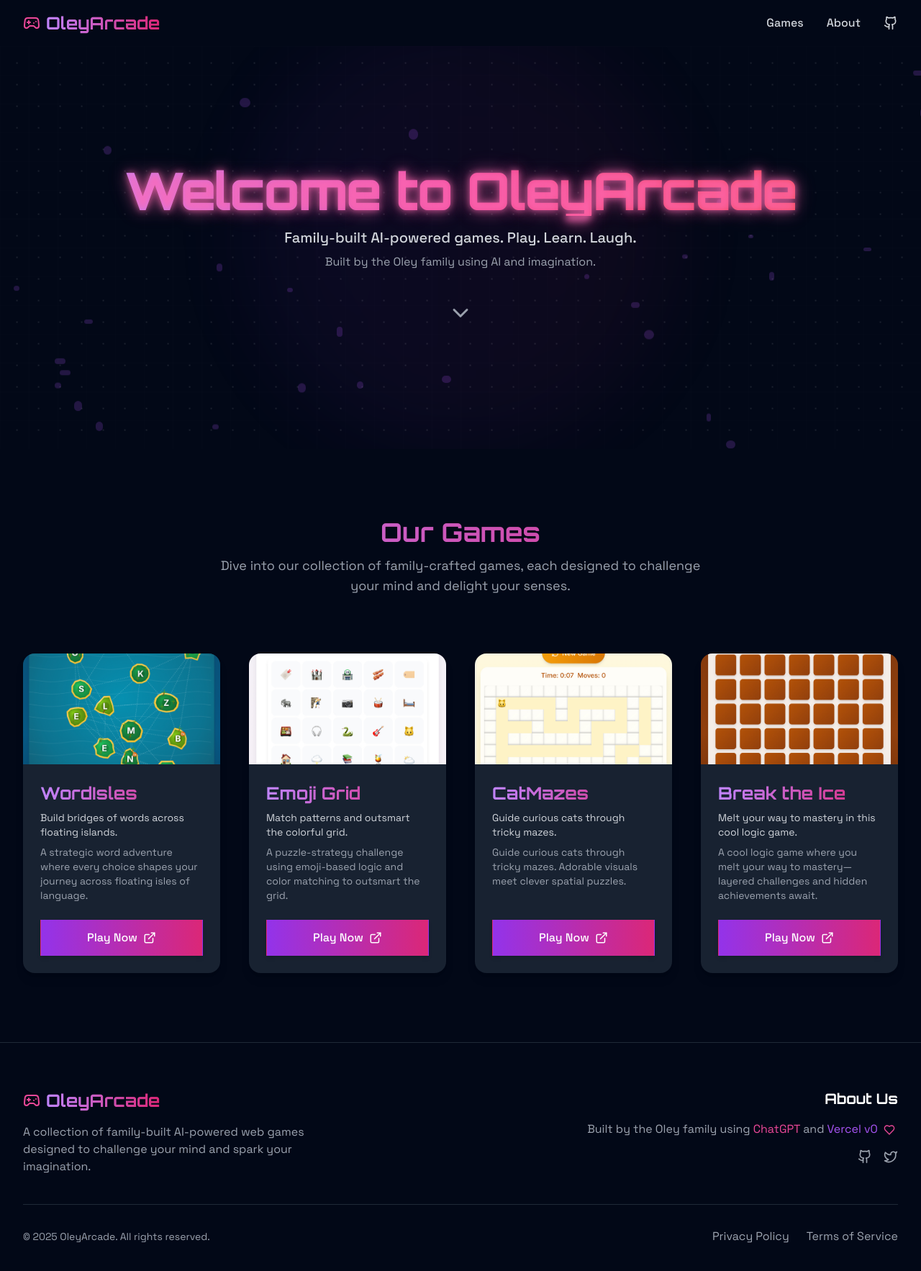
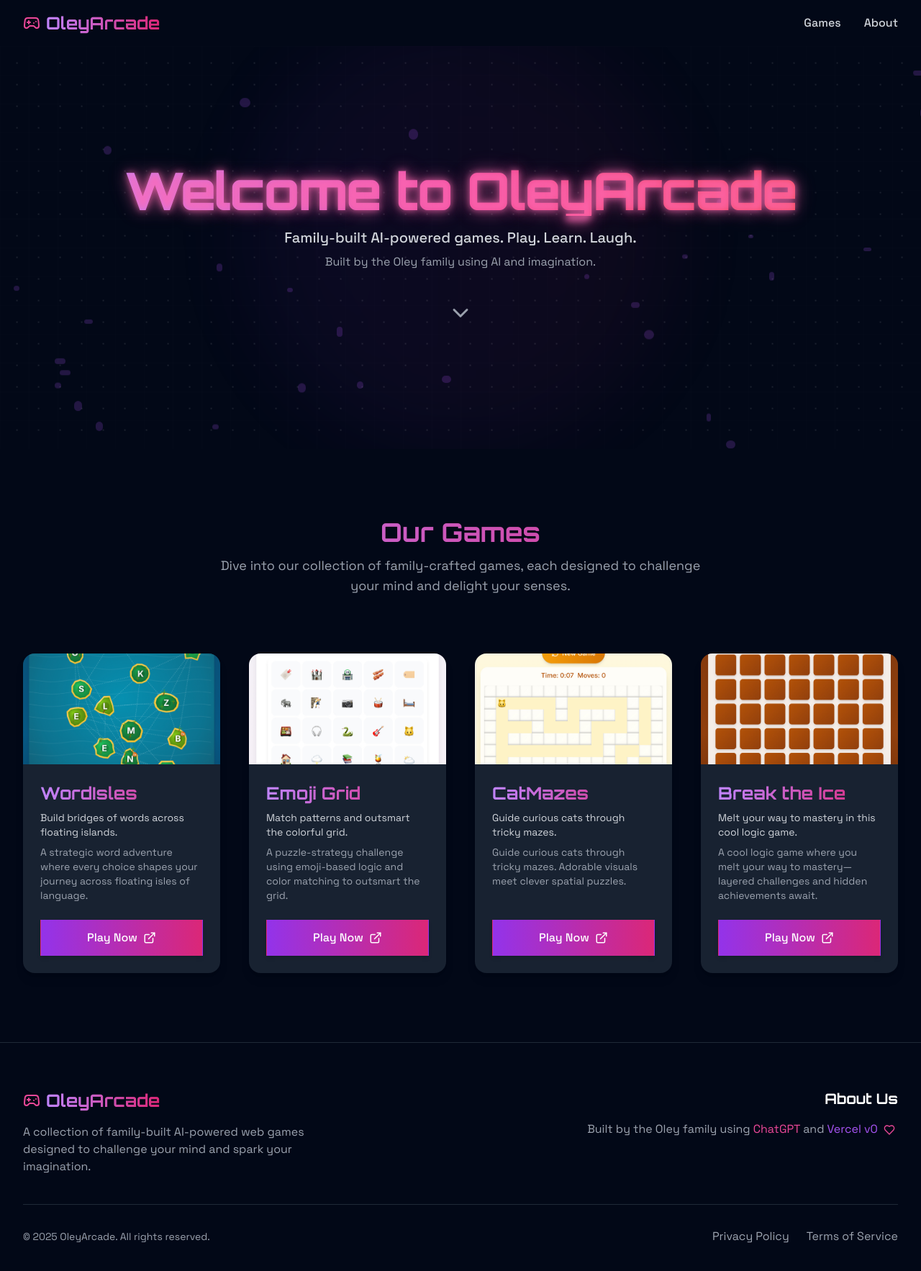
Before and after one commit to cao825/oley-arcade, a Next.js app: page / in a window 1280 px wide. Shown: the top 1766 px of the page at 72% size. Built offline with nearby package versions, Linux system fonts and the light colour scheme.

Commit message:
refactor: remove GitHub and Twitter links from website
Update Navbar and Footer to remove social media links.

Co-authored-by: Craig Oley <4397075+cao825@users.noreply.github.com>

```diff
--- a/components/footer.tsx
+++ b/components/footer.tsx
@@ -1,4 +1,4 @@
-import { Github, Heart, Twitter, Gamepad2 } from "lucide-react"
+import { Heart, Gamepad2 } from "lucide-react"
 
 export function Footer() {
   const currentYear = new Date().getFullYear()
@@ -25,26 +25,7 @@ export function Footer() {
               Built by the Oley family using <span className="text-pink-500">ChatGPT</span> and{" "}
               <span className="text-purple-500">Vercel v0</span> <Heart className="inline h-4 w-4 text-pink-500 mx-1" />
             </p>
-            <div className="flex mt-4 space-x-4 md:justify-end">
-              <a
-                href="https://github.com"
-                target="_blank"
-                rel="noopener noreferrer"
-                className="text-gray-400 hover:text-white transition-colors"
-                aria-label="GitHub"
-              >
-                <Github size={20} />
-              </a>
-              <a
-                href="https://twitter.com"
-                target="_blank"
-                rel="noopener noreferrer"
-                className="text-gray-400 hover:text-white transition-colors"
-                aria-label="Twitter"
-              >
-                <Twitter size={20} />
-              </a>
-            </div>
+            <div className="mt-4 md:justify-end"></div>
           </div>
         </div>
         <div className="mt-10 pt-8 border-t border-gray-800 flex flex-col md:flex-row justify-between items-center">
--- a/components/navbar.tsx
+++ b/components/navbar.tsx
@@ -2,7 +2,7 @@
 
 import { useState, useEffect } from "react"
 import Link from "next/link"
-import { Menu, X, Github, Gamepad2 } from "lucide-react"
+import { Menu, X, Gamepad2 } from "lucide-react"
 
 export function Navbar() {
   const [isMenuOpen, setIsMenuOpen] = useState(false)
@@ -40,15 +40,6 @@ export function Navbar() {
             <Link href="#about" className="text-gray-300 hover:text-white transition-colors font-medium">
               About
             </Link>
-            <a
-              href="https://github.com"
-              target="_blank"
-              rel="noopener noreferrer"
-              className="text-gray-300 hover:text-white transition-colors"
-              aria-label="GitHub"
-            >
-              <Github size={20} />
-            </a>
           </div>
           <div className="md:hidden flex items-center">
             <button
@@ -79,15 +70,6 @@ export function Navbar() {
             >
               About
             </Link>
-            <a
-              href="https://github.com"
-              target="_blank"
-              rel="noopener noreferrer"
-              className="flex items-center px-3 py-2 text-gray-300 hover:text-white"
-              onClick={() => setIsMenuOpen(false)}
-            >
-              <Github size={20} className="mr-2" /> GitHub
-            </a>
           </div>
         </div>
       )}
```
